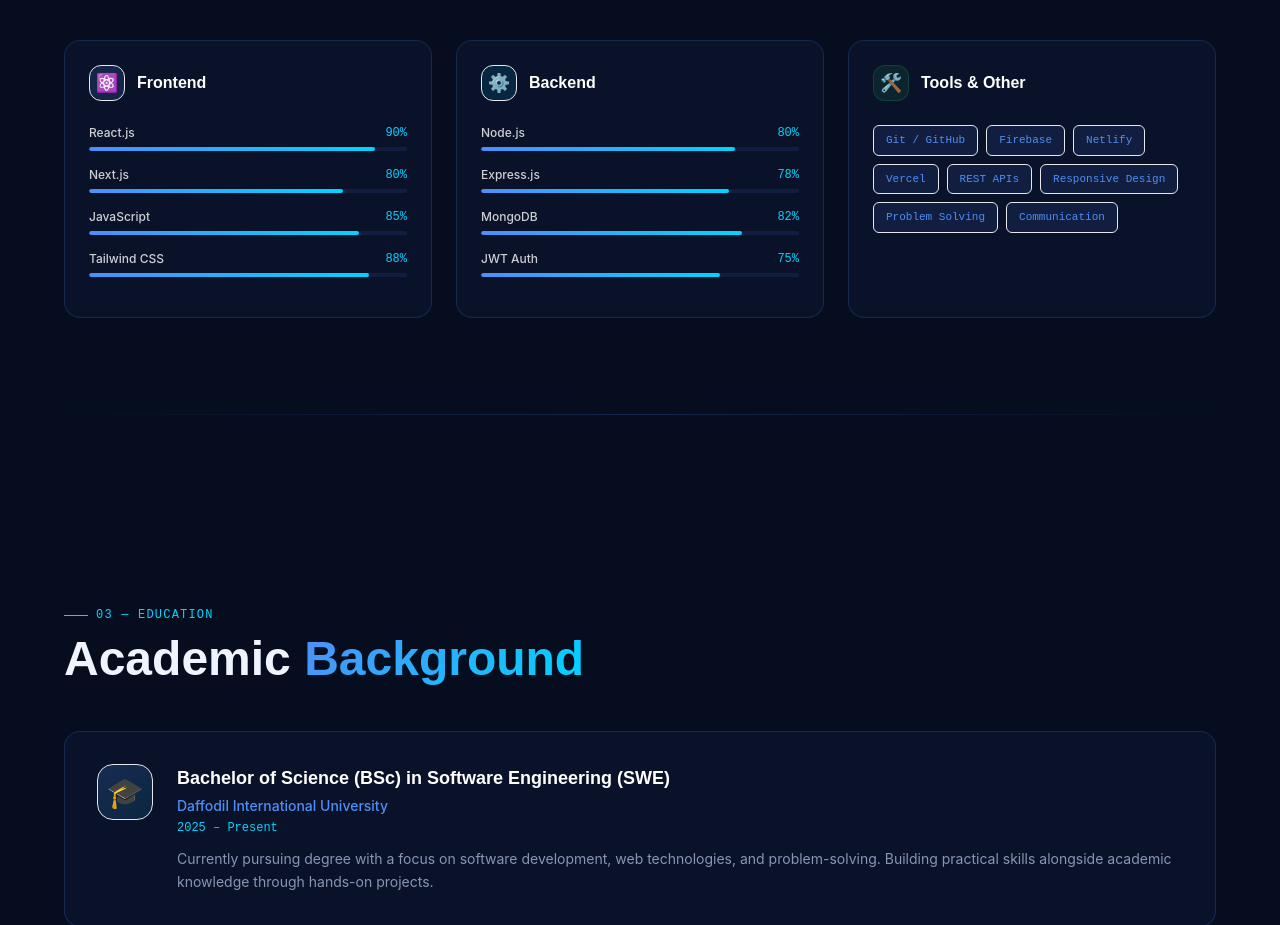
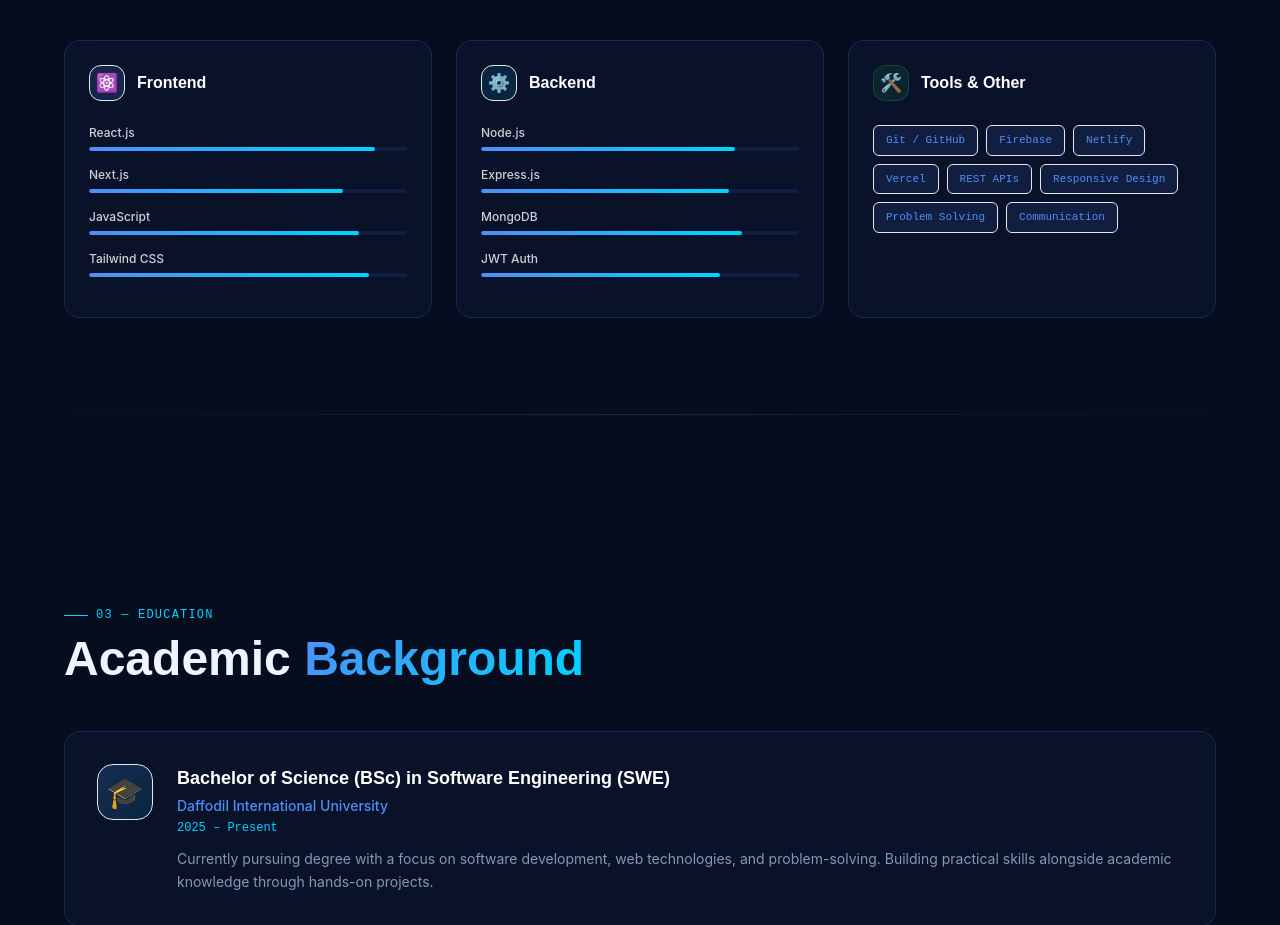
Before and after one commit to MasumRezaMunna/My-Portfolio, a Next.js app: page / in a window 1280 px wide. Shown: the part 1960-2885 px from the top of the page. Built offline with nearby package versions, Linux system fonts and the light colour scheme.

Commit message:
removed percentage from skill bar

```diff
--- a/src/components/Skills.tsx
+++ b/src/components/Skills.tsx
@@ -20,7 +20,6 @@
     <div ref={ref} className="mb-4">
       <div className="flex justify-between text-xs text-muted mb-1.5">
         <span className="font-medium text-white/80">{name}</span>
-        <span className="font-mono-custom text-brand-cyan">{level}%</span>
       </div>
       <div className="h-1 bg-brand-blue/10 rounded-full overflow-hidden">
         <motion.div
```
